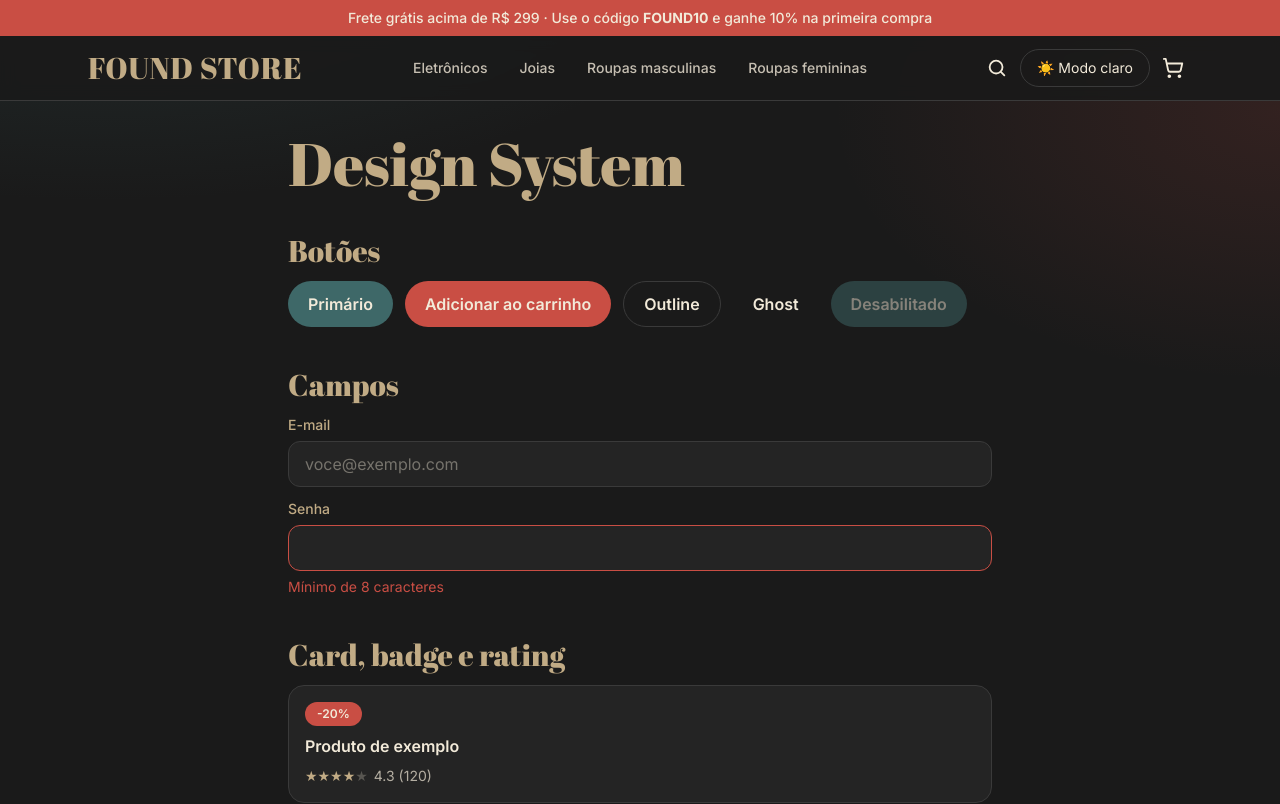
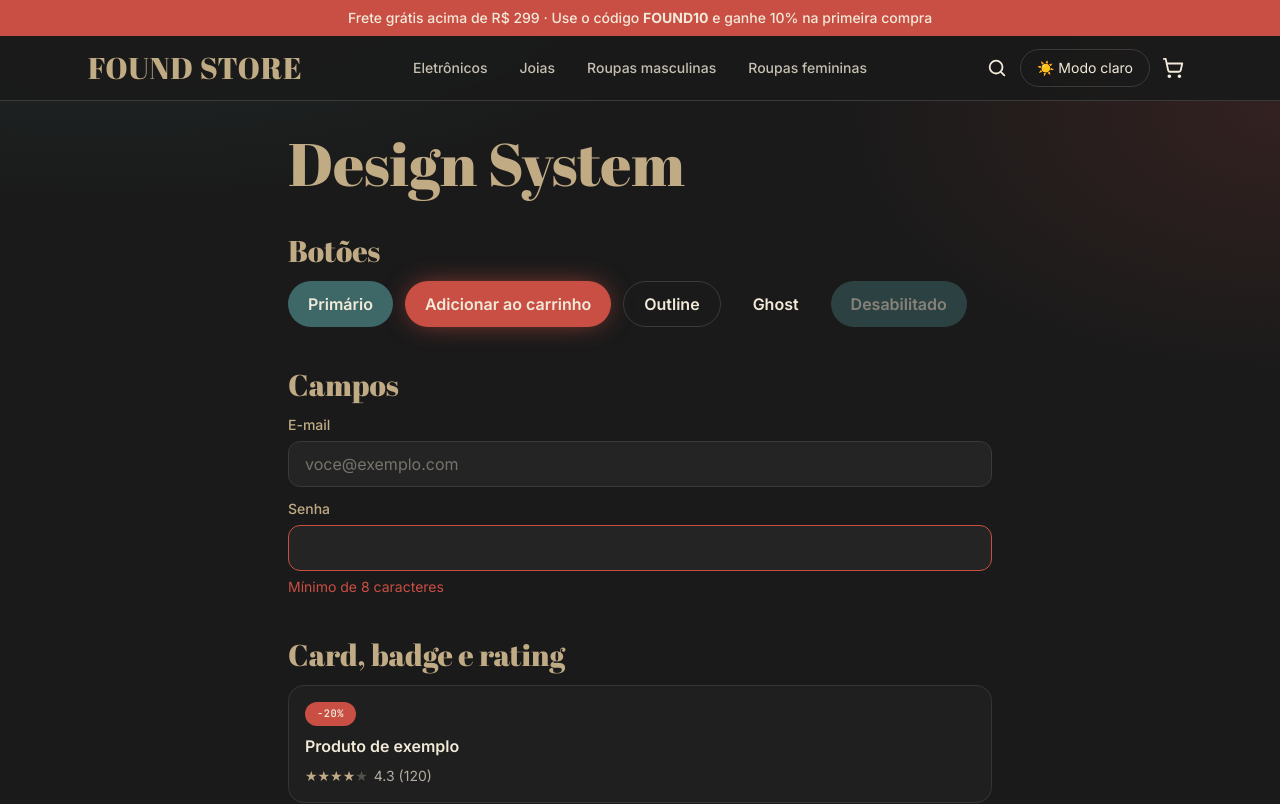
Before and after one commit to erikalaiane/found-store, a Next.js app: page /design-system in a window 1280 px wide. Shown: the top 804 px of the page. Built offline with nearby package versions, Linux system fonts and the light colour scheme.

Commit message:
style(ui): Card em vidro, Badge mono e brilho no botão de destaque

```diff
--- a/components/ui/Badge.tsx
+++ b/components/ui/Badge.tsx
@@ -20,7 +20,7 @@ export default function Badge({
   return (
     <span
       className={cn(
-        "inline-block w-fit rounded-full px-3 py-1 text-xs font-semibold",
+        "inline-block w-fit rounded-full px-3 py-1 font-mono text-[0.65rem] font-semibold tracking-wider uppercase",
         tones[tone],
         className
       )}
--- a/components/ui/Button.tsx
+++ b/components/ui/Button.tsx
@@ -6,7 +6,7 @@ export type ButtonSize = "sm" | "md" | "lg";
 
 const variants: Record<ButtonVariant, string> = {
   primary: "bg-primary text-cream hover:brightness-110",
-  accent: "bg-accent text-cream hover:brightness-110",
+  accent: "bg-accent text-cream shadow-[0_0_28px_-8px] shadow-accent hover:brightness-110",
   outline: "border border-border text-foreground hover:bg-surface",
   ghost: "text-foreground hover:bg-surface",
 };
--- a/components/ui/Card.tsx
+++ b/components/ui/Card.tsx
@@ -13,9 +13,9 @@ export default function Card({
   return (
     <div
       className={cn(
-        "rounded-2xl border border-border bg-surface p-4",
+        "rounded-2xl border border-foreground/10 bg-surface/60 p-4 backdrop-blur-md",
         interactive &&
-          "transition hover:-translate-y-1 hover:border-sand hover:shadow-lg",
+          "transition hover:-translate-y-1 hover:border-sand/60 hover:shadow-[0_12px_40px_-12px] hover:shadow-sand/30",
         className
       )}
       {...props}
```
